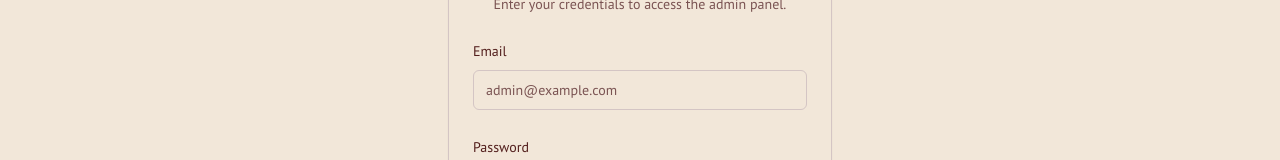
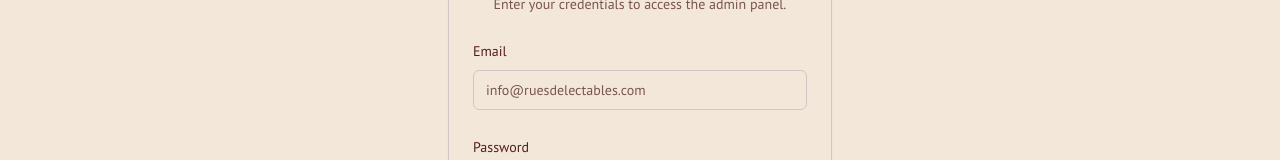
Before and after one commit to iampelaiahn/studio, a Next.js app: page /login in a window 1280 px wide. Shown: the part 298-458 px from the top of the page. Built offline with nearby package versions, Linux system fonts and the light colour scheme; no server answers.

Commit message:
this is the admin email info@ruesdelectables.com then the password is Ru

```diff
--- a/src/app/login/page.tsx
+++ b/src/app/login/page.tsx
@@ -59,7 +59,7 @@ export default function LoginPage() {
     try {
       // In a real app, you wouldn't hardcode this, but create a user management system.
       // For this prototype, we allow a specific user to log in.
-      if (values.email !== 'admin@example.com') {
+      if (values.email !== 'info@ruesdelectables.com') {
          throw new Error("Invalid admin credentials.");
       }
       await signInWithEmailAndPassword(auth, values.email, values.password);
@@ -127,7 +127,7 @@ export default function LoginPage() {
                     <FormControl>
                       <Input
                         type="email"
-                        placeholder="admin@example.com"
+                        placeholder="info@ruesdelectables.com"
                         {...field}
                       />
                     </FormControl>
```
